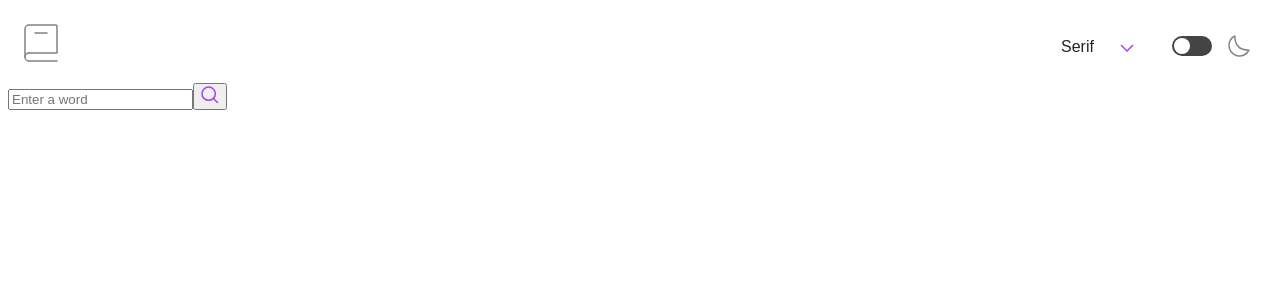
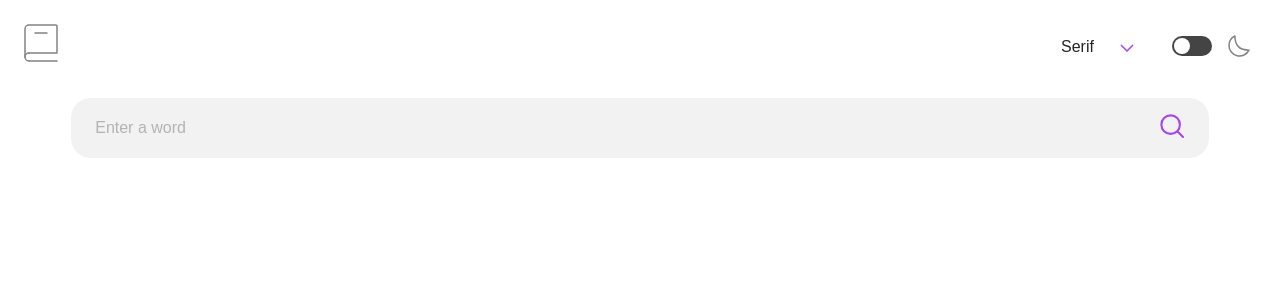
Before and after one commit to ATRam3/dictionary-app, a React (Vite) app: page / in a window 1280 px wide. Shown: the top 300 px of the page. Built offline with nearby package versions, Linux system fonts and the light colour scheme.

Commit message:
started doing on ui part

```diff
--- a/package.json
+++ b/package.json
@@ -12,6 +12,7 @@
   "dependencies": {
     "react": "^19.1.1",
     "react-dom": "^19.1.1",
+    "react-spinners": "^0.17.0",
     "react-toggle-dark-mode": "^1.1.1"
   },
   "devDependencies": {
--- a/src/components/SearchBar.jsx
+++ b/src/components/SearchBar.jsx
@@ -1,12 +1,24 @@
 import React, { useState, useRef, useEffect } from "react";
 import submitImg from "../assets/images/icon-search.svg";
+import "../styles/SearchBar.css";
+import { CircleLoader } from "react-spinners";
+import playIcon from "../assets/images/icon-play.svg";
+const PauseIconInline = () => (
+  // small inline SVG for pause (no extra asset needed)
+  <svg width="20" height="20" viewBox="0 0 24 24" aria-hidden="true">
+    <rect x="5" y="4" width="4" height="16" />
+    <rect x="15" y="4" width="4" height="16" />
+  </svg>
+);
 
 const SearchBar = () => {
   const [word, setWord] = useState("");
   const [result, setResult] = useState(null);
   const [loading, setLoading] = useState(false);
   const [error, setError] = useState(null);
+  const [isPlaying, setPlaying] = useState(false);
   const abortRef = useRef(null);
+  const audioRef = useRef(null);
 
   useEffect(() => {
     return () => {
@@ -74,13 +86,64 @@ const SearchBar = () => {
     searchWord(word);
   };
 
+  // 1) Hook to set audio src when result changes
+  useEffect(() => {
+    if (!result) return;
+    const entry = result[0];
+    const audioUrl = entry?.phonetics?.find(
+      (p) => p.audio && p.audio.trim()
+    )?.audio;
+    const audio = audioRef.current;
+    if (audio && audioUrl) {
+      audio.src = audioUrl;
+      audio.load();
+    }
+  }, [result]);
+
+  // 2) Event listeners to keep isPlaying in sync
+  useEffect(() => {
+    const audio = audioRef.current;
+    if (!audio) return;
+    const onPlay = () => setPlaying(true);
+    const onPause = () => setPlaying(false);
+    const onEnded = () => setPlaying(false);
+
+    audio.addEventListener("play", onPlay);
+    audio.addEventListener("pause", onPause);
+    audio.addEventListener("ended", onEnded);
+
+    return () => {
+      audio.removeEventListener("play", onPlay);
+      audio.removeEventListener("pause", onPause);
+      audio.removeEventListener("ended", onEnded);
+    };
+  }, [result]);
+
+  // 3) togglePlay (correct)
+  const togglePlay = async () => {
+    const audio = audioRef.current;
+    if (!audio) return;
+    try {
+      if (audio.paused) {
+        await audio.play();
+      } else {
+        audio.pause();
+      }
+      // event listeners will update setPlaying; still okay to set a fallback:
+      setPlaying(!audio.paused);
+    } catch (err) {
+      console.error("Audio play failed:", err);
+    }
+  };
+
   return (
-    <>
+    <div className="container">
       <div className="search-input-form">
         <form onSubmit={handleSubmit}>
           <input
             type="search"
             id="searchInput"
+            className="search-input"
             value={word}
             onChange={(e) => setWord(e.target.value)}
             disabled={loading}
@@ -88,17 +151,18 @@ const SearchBar = () => {
             placeholder="Enter a word"
           />
 
-          <button type="submit" disabled={loading}>
+          <button type="submit" disabled={loading} className="submit-input">
             <img src={submitImg} alt="search" />
           </button>
         </form>
       </div>
 
-      <div aria-live="polite">
-        {loading && <p>⏳ Loading...</p>}
-        {error && <p>error: {error}</p>}
-      </div>
-
+      {loading && (
+        <div aria-live="polite" className="search-state">
+          <CircleLoader color="var(--toggle-color)" size={100} />
+        </div>
+      )}
+      {error && <p>error: {error}</p>}
       {result && (
         <div className="result">
           {/* save access for the first entry*/}
@@ -116,13 +180,46 @@ const SearchBar = () => {
               <article>
                 <header>
                   {/*word and pronounciation*/}
-                  <h1>{entry.word}</h1>
+                  <div>
+                    <h1>{entry.word}</h1>
+                    {phoneticsWithText?.text && <p>{phoneticsWithText.text}</p>}
+                  </div>
 
-                  {phoneticsWithText?.text && <p>{phoneticsWithText.text}</p>}
                   {phoneticsWithAudio?.audio && (
-                    <audio controls>
-                      <source src={phoneticsWithAudio.audio} />
-                    </audio>
+                    <>
+                      <audio ref={audioRef} style={{ display: "none" }}>
+                        <source
+                          src={phoneticsWithAudio.audio}
+                          type="audio/mpeg"
+                        />
+                        Your browser does not support the audio element.
+                      </audio>
+
+                      {/*custom play and pause btn */}
+
+                      <button
+                        type="button"
+                        onClick={togglePlay}
+                        aria-pressed={isPlaying}
+                        aria-label={
+                          isPlaying
+                            ? "Pause pronunciation"
+                            : "Play pronunciation"
+                        }
+                        className="play-button"
+                      >
+                        {/* show play icon when NOT playing, pause icon when playing */}
+                        {!isPlaying ? (
+                          <img
+                            src={playIcon}
+                            alt="Play pronunciation"
+                            className="play-icon"
+                          />
+                        ) : (
+                          <PauseIconInline />
+                        )}
+                      </button>
+                    </>
                   )}
                 </header>
 
@@ -174,7 +271,7 @@ const SearchBar = () => {
           })()}
         </div>
       )}
-    </>
+    </div>
   );
 };
 
--- a/src/index.css
+++ b/src/index.css
@@ -4,12 +4,14 @@
   --bg-color: white;
   --text-color: rgb(36, 36, 36);
   --toggle-color: rgb(68, 68, 68);
+  --input-color: rgb(243, 242, 242);
 }
 
-[data-theme='dark'] {
+[data-theme="dark"] {
   --bg-color: rgb(36, 36, 36);
   --text-color: white;
   --toggle-color: rgb(189, 62, 189);
+  --input-color: rgb(68, 68, 68);
 }
 
 body {
--- a/src/styles/SearchBar.css
+++ b/src/styles/SearchBar.css
@@ -0,0 +1,84 @@
+.search-input-form {
+  width: 100%;
+  display: grid;
+  place-items: center;
+  margin-top: 15px;
+}
+
+.search-input-form form {
+  position: relative;
+  width: 90%;
+  height: 60px;
+  border-radius: 20px;
+  background-color: var(--input-color);
+  display: flex;
+  align-items: center;
+  justify-content: center;
+  z-index: 100;
+}
+
+.search-input {
+  background-color: transparent;
+  border: none;
+  width: 100%;
+  height: 100%;
+  padding: 1.5rem;
+  color: var(--text-color);
+  font-size: 16px;
+  font-weight: 500;
+}
+
+.search-input::placeholder {
+  font-weight: 400;
+  opacity: 0.5;
+}
+
+.submit-input {
+  position: absolute;
+  right: 0;
+  background-color: transparent;
+  border: none;
+  padding: 1.5rem;
+  cursor: pointer;
+}
+
+.submit-input img {
+  width: 25px;
+}
+
+.search-state {
+  display: grid;
+  place-items: center;
+  width: 100%;
+  height: 70vh;
+}
+
+.result {
+  padding: 2rem;
+}
+
+header {
+  display: flex;
+  align-items: center;
+  justify-content: space-between;
+}
+
+.play-button {
+  display: grid;
+  place-items: center;
+  height: 80px;
+  width: 80px;
+  background-color: transparent;
+  cursor: pointer;
+  border: none;
+  border-radius: 50%;
+}
+
+.play-button img {
+  border-radius: 50%;
+  transition: 0.2s ease-in-out;
+}
+
+.play-button img:hover {
+  box-shadow: 0 2px 6px var(--toggle-color);
+}
```
Also changed, not shown: 1 other file (tests, documents, lock files or other folders).
